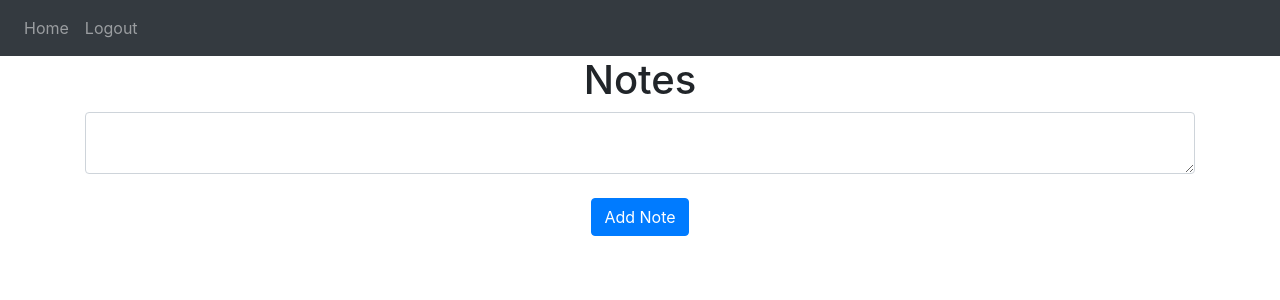
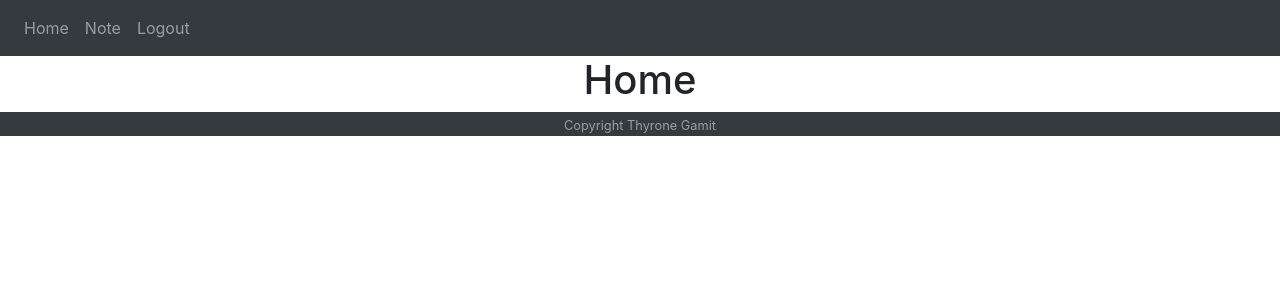
Before and after one commit to ThyroneGamit/Digital-year-12-website, a Flask app: page / in a window 1280 px wide. Shown: the top 300 px of the page. Run offline with Flask 3, Linux system fonts and the light colour scheme; a user stored in the database is signed in; some libraries are stand-ins or nearby versions.

Commit message:
new homepage

```diff
--- a/website/templates/home.html
+++ b/website/templates/home.html
@@ -1,21 +1,5 @@
-{% extends "template.html" %} {% block title %}Home{% endblock %} {% block content
-    %}
-    <h1 align="center">Notes</h1>
-    <ul class="list-group list-group-flush" id="notes">
-      {% for note in user.notes %}
-      <li class="list-group-item">
-        {{ note.data }}
-        <button type="button" class="close" onClick="deleteNote({{ note.id }})">
-          <span aria-hidden="true">&times;</span>
-        </button>
-      </li>
-      {% endfor %}
-    </ul>
-    <form method="POST">
-      <textarea name="note" id="note" class="form-control"></textarea>
-      <br />
-      <div align="center">
-        <button type="submit" class="btn btn-primary">Add Note</button>
-      </div>
-    </form>
-    {% endblock %}
+{% extends "template.html"%}
+{% block title %} Home {% endblock %}
+{% block content %}
+<h1 align="center">Home</h1>
+{% endblock %}
--- a/website/templates/template.html
+++ b/website/templates/template.html
@@ -31,6 +31,7 @@
               <div class="navbar-nav">
                 {% if user.is_authenticated%}
                 <a class="nav-item nav-link" id="home" href="/">Home</a>
+                <a class="nav-item nav-link" id="note" href="/note">Note</a>
                 <a class="nav-item nav-link" id="logout" href="/logout">Logout</a>
                 {% else %}
                 <a class="nav-item nav-link" id="login" href="/login">Login</a>
@@ -94,3 +95,9 @@
 {% endblock %}
     </body>
 </html>
+
+<footer id"sticky-footer" class="flex shrink-0 py 4 bg-dark text-white-50">
+  <div class="container text-center">
+    <small> Copyright Thyrone Gamit </small>
+  </div>
+</footer>
--- a/website/views.py
+++ b/website/views.py
@@ -6,10 +6,14 @@ import json
 
 views = Blueprint('views', __name__)
 
-
-@views.route('/', methods=['GET', 'POST'])
+@views.route('/')
 @login_required
 def home():
+    return render_template("home.html", user=current_user)
+
+@views.route('/note', methods=['GET', 'POST'])
+@login_required
+def note():
     if request.method == 'POST':
         note = request.form.get('note')#Gets the note from the HTML
 
@@ -21,7 +25,7 @@ def home():
             db.session.commit()
             flash('Note added!', category='success')
 
-    return render_template("home.html", user=current_user)
+    return render_template("note.html", user=current_user)
 
 
 @views.route('/delete-note', methods=['POST'])
```
Also changed, not shown: website/templates/note.html (added, +21 -0 lines), instance/database.db.
